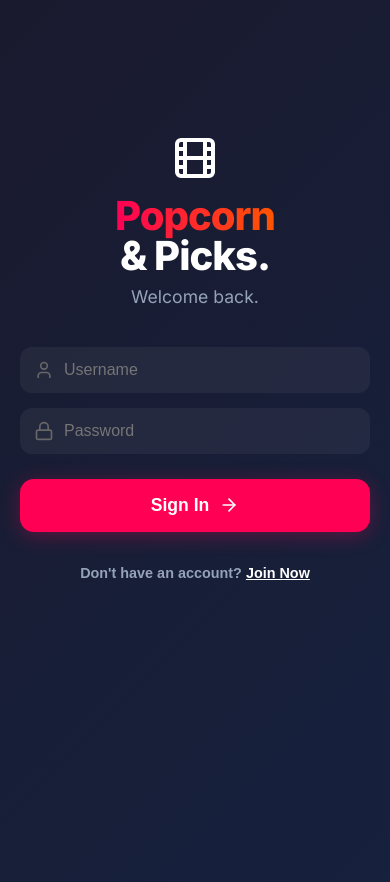
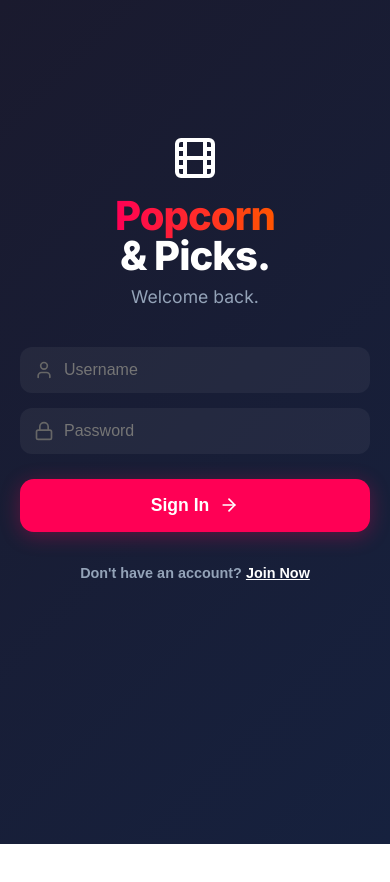
Before and after one commit to BrycenRushing5/WeeklyMovieNight, a React (Vite) app: page / in a window 390 px wide. After the commit the page ends 844 px from the top, so only its background shows below. Built offline with nearby package versions, Linux system fonts and the light colour scheme.

Commit message:
Fixed mobile scrolling

```diff
--- a/src/Dashboard.jsx
+++ b/src/Dashboard.jsx
@@ -182,7 +182,7 @@ export default function Dashboard({ session }) {
   const groupNameById = Object.fromEntries(groups.map(g => [g.id, g.name]))
 
   return (
-    <div style={{ paddingBottom: '40px' }}>
+    <div style={{ paddingBottom: '40px', height: '100%', overflowY: 'auto' }}>
       {/* HEADER */}
       <div className="flex-between" style={{ marginBottom: '30px' }}>
         <div>
--- a/src/EventView.jsx
+++ b/src/EventView.jsx
@@ -113,7 +113,7 @@ export default function EventView() {
   if (!event) return null
 
   return (
-    <div style={{ paddingBottom: '40px' }}>
+    <div style={{ paddingBottom: '40px', height: '100%', overflowY: 'auto' }}>
 
       {/* BACK NAVIGATION */}
       <button onClick={() => navigate(`/group/${event.group_id}`)} style={{ background: 'none', color: '#888', padding: 0, marginBottom: '20px', display: 'flex', alignItems: 'center', gap: '5px' }}>
--- a/src/GroupView.jsx
+++ b/src/GroupView.jsx
@@ -139,7 +139,7 @@ export default function GroupView({ session }) {
 
   return (
     <>
-    <div style={{ padding: '20px', paddingBottom: '80px' }}>
+    <div style={{ padding: '20px', paddingBottom: '80px', height: '100%', overflowY: 'auto' }}>
       {/* BACK BUTTON */}
       <button onClick={() => navigate('/')} style={{ background: 'none', color: '#888', padding: 0, marginBottom: '20px', display: 'flex', alignItems: 'center', gap: '5px' }}>
         <ChevronLeft size={20} /> Back to Dashboard
--- a/src/SearchMovies.jsx
+++ b/src/SearchMovies.jsx
@@ -111,7 +111,7 @@ export default function SearchMovies({ eventId, groupId, onClose, onNominate, cu
 
   return (
     <div style={{ position: 'fixed', inset: 0, zIndex: 2000, display: 'flex', alignItems: 'flex-end', justifyContent: 'center', backgroundColor: 'rgba(0,0,0,0.8)', backdropFilter: 'blur(5px)' }}>
-      <motion.div initial={{ y: "100%" }} animate={{ y: 0 }} exit={{ y: "100%" }} transition={{ type: "spring", damping: 25, stiffness: 300 }} style={{ width: '100%', maxWidth: '500px', height: '85vh', background: '#1a1a2e', borderTopLeftRadius: '24px', borderTopRightRadius: '24px', padding: '20px', display: 'flex', flexDirection: 'column', boxShadow: '0 -10px 40px rgba(0,0,0,0.5)' }}>
+      <motion.div initial={{ y: "100%" }} animate={{ y: 0 }} exit={{ y: "100%" }} transition={{ type: "spring", damping: 25, stiffness: 300 }} style={{ width: '100%', maxWidth: '500px', height: '85svh', background: '#1a1a2e', borderTopLeftRadius: '24px', borderTopRightRadius: '24px', padding: '20px', paddingTop: 'max(20px, env(safe-area-inset-top))', display: 'flex', flexDirection: 'column', boxShadow: '0 -10px 40px rgba(0,0,0,0.5)' }}>
 
         <div className="flex-between" style={{ marginBottom: '20px' }}>
           <h2 style={{ margin: 0 }}>{isEventMode ? 'Nominate' : 'Add to Watchlist'}</h2>
--- a/src/index.css
+++ b/src/index.css
@@ -36,20 +36,31 @@ h1, h2, h3, h4, h5, h6 {
   cursor: pointer;
 }
 
+html, body {
+  height: 100%;
+}
+
 body {
   margin: 0;
   font-family: 'Inter', sans-serif;
   background: var(--bg-gradient);
   color: var(--text);
-  min-height: 100vh;
+  min-height: 100svh;
+  overflow: hidden;
   -webkit-font-smoothing: antialiased;
+}
+
+*, *::before, *::after {
+  box-sizing: border-box;
 }
 
 #root {
   max-width: 500px; /* Tighter mobile width */
   margin: 0 auto;
   padding: 20px;
-  min-height: 100vh;
+  height: 100%;
+  box-sizing: border-box;
+  overflow: hidden;
   display: flex;
   flex-direction: column;
 }
```
